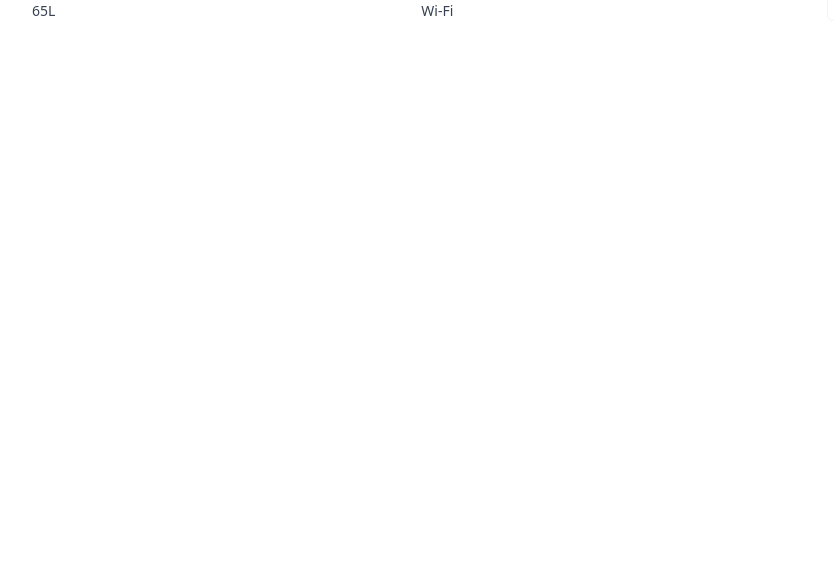
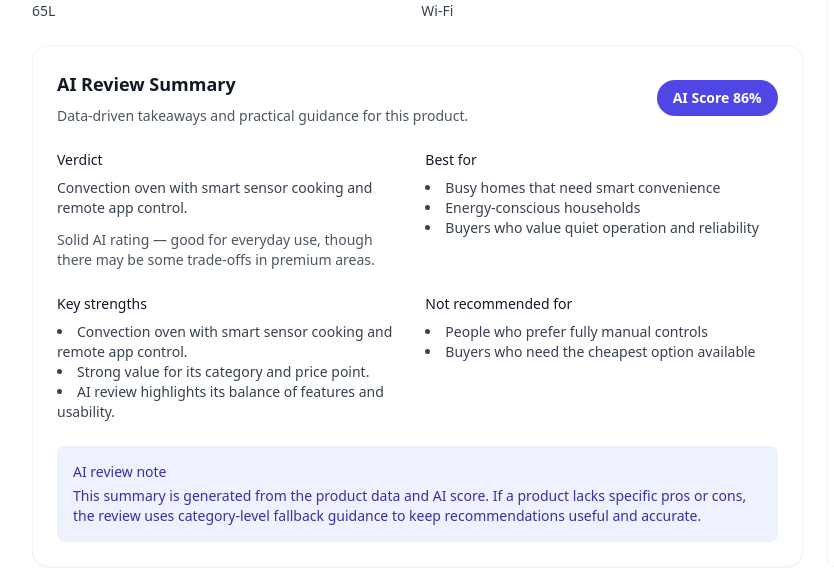
Before and after one commit to ujjawalkant37-maker/insightful-reviews, a Next.js app: page /products/airstorm-oven in a window 1280 px wide. Shown: the part 675-1256 px from the top of the page, without its empty margins (24-858 px from the left). Before the commit the page ends 800 px from the top, so only its background shows below. Built offline with nearby package versions, Linux system fonts and the light colour scheme.

Commit message:
feat: implement product comparison page with up to 5 products

```diff
--- /dev/null
+++ b/app/components/AIReviewSummary.tsx
@@ -0,0 +1,159 @@
+import type { Product } from '@/types/models';
+
+const fallbackBestFor: Record<string, string[]> = {
+  smartphones: [
+    'Mobile photography enthusiasts',
+    'Travelers who need long battery life',
+    'People who want a premium camera and display',
+  ],
+  laptops: [
+    'Professionals who need portable power',
+    'Students looking for all-day battery life',
+    'Creators who value a crisp display',
+  ],
+  tvs: [
+    'Movie nights and streaming sessions',
+    'Console gamers who want low input lag',
+    'Living rooms with bright HDR performance',
+  ],
+  appliances: [
+    'Busy homes that need smart convenience',
+    'Energy-conscious households',
+    'Buyers who value quiet operation and reliability',
+  ],
+};
+
+const fallbackNotRecommendedFor: Record<string, string[]> = {
+  smartphones: [
+    'Buyers on a very tight budget',
+    'People who only need a basic phone for calls and texts',
+  ],
+  laptops: [
+    'Users who only need a simple word processor',
+    'Anyone who wants a very low-cost entry-level machine',
+  ],
+  tvs: [
+    'Small bedroom setups with limited viewing distance',
+    'Users who want a soundbar-first home theater system',
+  ],
+  appliances: [
+    'People who prefer fully manual controls',
+    'Buyers who need the cheapest option available',
+  ],
+};
+
+function getAiScoreExplanation(score: number) {
+  if (score >= 93) {
+    return 'Excellent AI rating — top-tier performance, smart features, and a strong fit for demanding buyers.';
+  }
+
+  if (score >= 88) {
+    return 'Very good AI rating — dependable performance with a balanced mix of value and capabilities.';
+  }
+
+  if (score >= 80) {
+    return 'Solid AI rating — good for everyday use, though there may be some trade-offs in premium areas.';
+  }
+
+  return 'Good AI rating — this product offers a useful value proposition, with smaller compromises on power or features.';
+}
+
+function getStrengths(product: Product) {
+  if (product.pros && product.pros.length > 0) {
+    return product.pros;
+  }
+
+  return [
+    product.summary,
+    'Strong value for its category and price point.',
+    'AI review highlights its balance of features and usability.',
+  ];
+}
+
+function getWeaknesses(product: Product) {
+  if (product.cons && product.cons.length > 0) {
+    return product.cons;
+  }
+
+  if (product.aiScore < 85) {
+    return ['May not satisfy users who want best-in-class performance in every area.'];
+  }
+
+  return ['Some premium alternatives may offer more advanced features.'];
+}
+
+function getBestFor(product: Product) {
+  return fallbackBestFor[product.categoryId] ?? ['Buyers who want a reliable smart product with strong AI insights.'];
+}
+
+function getNotRecommendedFor(product: Product) {
+  const fallback = fallbackNotRecommendedFor[product.categoryId] ?? ['Buyers seeking the absolute lowest price.'];
+
+  if (product.aiScore >= 93) {
+    return [...fallback, 'Shoppers who want the cheapest possible option.'];
+  }
+
+  return fallback;
+}
+
+export default function AIReviewSummary({ product }: { product: Product }) {
+  const scoreExplanation = getAiScoreExplanation(product.aiScore);
+  const strengths = getStrengths(product);
+  const weaknesses = getWeaknesses(product);
+  const bestFor = getBestFor(product);
+  const notRecommendedFor = getNotRecommendedFor(product);
+
+  return (
+    <div className="rounded-2xl border border-gray-100 dark:border-zinc-800 bg-white dark:bg-zinc-950 p-6 shadow-sm">
+      <div className="flex items-center justify-between gap-4">
+        <div>
+          <h3 className="text-lg font-semibold text-gray-900 dark:text-zinc-50">AI Review Summary</h3>
+          <p className="mt-2 text-sm text-gray-600 dark:text-zinc-300">Data-driven takeaways and practical guidance for this product.</p>
+        </div>
+        <div className="rounded-full bg-indigo-600 px-4 py-2 text-sm font-semibold text-white">AI Score {product.aiScore}%</div>
+      </div>
+
+      <div className="mt-6 grid gap-4 md:grid-cols-2">
+        <div>
+          <h4 className="text-sm font-medium text-gray-900 dark:text-zinc-100">Verdict</h4>
+          <p className="mt-2 text-sm text-gray-700 dark:text-zinc-300">{product.expertSummary ?? product.summary}</p>
+          <p className="mt-3 text-sm text-gray-600 dark:text-zinc-400">{scoreExplanation}</p>
+        </div>
+
+        <div>
+          <h4 className="text-sm font-medium text-gray-900 dark:text-zinc-100">Best for</h4>
+          <ul className="mt-2 list-disc list-inside text-sm text-gray-700 dark:text-zinc-300">
+            {bestFor.map((item) => (
+              <li key={item}>{item}</li>
+            ))}
+          </ul>
+        </div>
+      </div>
+
+      <div className="mt-6 grid gap-4 md:grid-cols-2">
+        <div>
+          <h4 className="text-sm font-medium text-gray-900 dark:text-zinc-100">Key strengths</h4>
+          <ul className="mt-2 list-disc list-inside text-sm text-gray-700 dark:text-zinc-300">
+            {strengths.map((item) => (
+              <li key={item}>{item}</li>
+            ))}
+          </ul>
+        </div>
+
+        <div>
+          <h4 className="text-sm font-medium text-gray-900 dark:text-zinc-100">Not recommended for</h4>
+          <ul className="mt-2 list-disc list-inside text-sm text-gray-700 dark:text-zinc-300">
+            {notRecommendedFor.map((item) => (
+              <li key={item}>{item}</li>
+            ))}
+          </ul>
+        </div>
+      </div>
+
+      <div className="mt-6 rounded-lg bg-indigo-50 dark:bg-zinc-900 p-4 text-sm text-indigo-800 dark:text-indigo-200">
+        <p className="font-medium">AI review note</p>
+        <p className="mt-1">This summary is generated from the product data and AI score. If a product lacks specific pros or cons, the review uses category-level fallback guidance to keep recommendations useful and accurate.</p>
+      </div>
+    </div>
+  );
+}
--- a/app/products/[slug]/page.tsx
+++ b/app/products/[slug]/page.tsx
@@ -1,6 +1,7 @@
 import React from 'react';
 import productsData from '@/data/products.json';
 import Breadcrumbs from '@/components/Breadcrumbs';
+import AIReviewSummary from '@/components/AIReviewSummary';
 import type { Metadata } from 'next';
 import type { Product, Category } from '@/types/models';
 
@@ -104,6 +105,10 @@ export default async function ProductPage({ params }: { params: { slug: string |
               <p className="mt-2 text-sm text-gray-700 dark:text-zinc-300">{product.expertSummary}</p>
             </section>
           )}
+
+          <section className="mt-6">
+            <AIReviewSummary product={product} />
+          </section>
         </div>
 
         <aside className="md:col-span-1 rounded-md border border-gray-100 dark:border-zinc-800 p-4 bg-white dark:bg-zinc-900">
```
